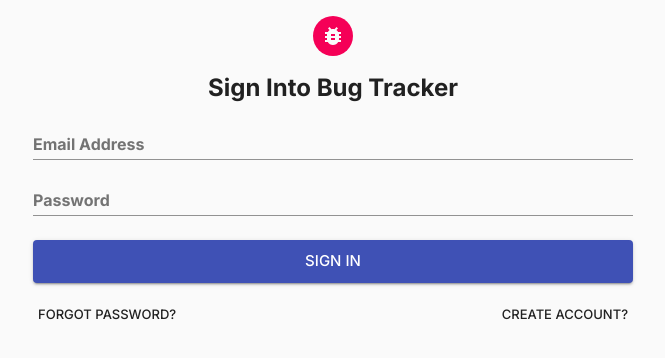
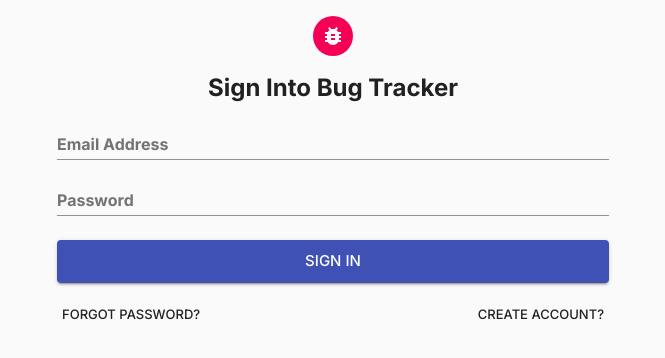
Before and after one commit to crvouga/bug-tracker, a Next.js app: page /sign-in in a window 1280 px wide. Shown: the top 358 px of the page, without its empty margins (307-972 px from the left). Built offline with nearby package versions, Linux system fonts and the light colour scheme.

Commit message:
changes where page gutters are applied

```diff
--- a/components/layout.tsx
+++ b/components/layout.tsx
@@ -21,7 +21,7 @@ const variants = {
 export const Layout = (props: ILayoutProps) => {
   const { children } = props;
   return (
-    <Container maxWidth="lg">
+    <Container disableGutters maxWidth="lg">
       <motion.div initial="initial" animate="in" exit="out" variants={variants}>
         {children}
       </motion.div>
--- a/pages/forgot-password.tsx
+++ b/pages/forgot-password.tsx
@@ -13,7 +13,7 @@ const ForgotPassword = () => {
 
   return (
     <Layout>
-      <Container disableGutters maxWidth="sm">
+      <Container maxWidth="sm">
         <ForgotPasswordForm onSignIn={handleSignIn} />
       </Container>
     </Layout>
--- a/pages/sign-in.tsx
+++ b/pages/sign-in.tsx
@@ -24,7 +24,7 @@ const SignUp = () => {
 
   return (
     <Layout>
-      <Container disableGutters maxWidth="sm">
+      <Container maxWidth="sm">
         <SignInPasswordForm
           onSubmit={handleSubmit}
           onSignUp={handleSignUp}
--- a/pages/sign-up.tsx
+++ b/pages/sign-up.tsx
@@ -20,7 +20,7 @@ const SignIn = () => {
 
   return (
     <Layout>
-      <Container disableGutters maxWidth="sm">
+      <Container maxWidth="sm">
         <SignUpPasswordForm onSubmit={handleSignUp} onSignIn={handleSignIn} />
       </Container>
     </Layout>
```
